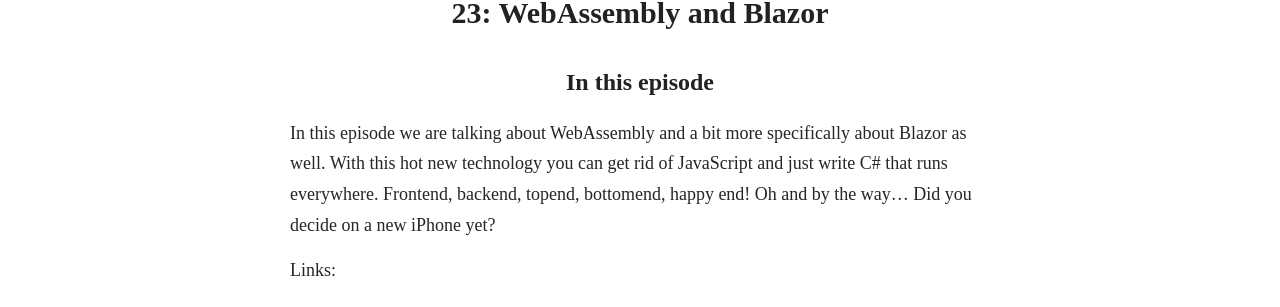
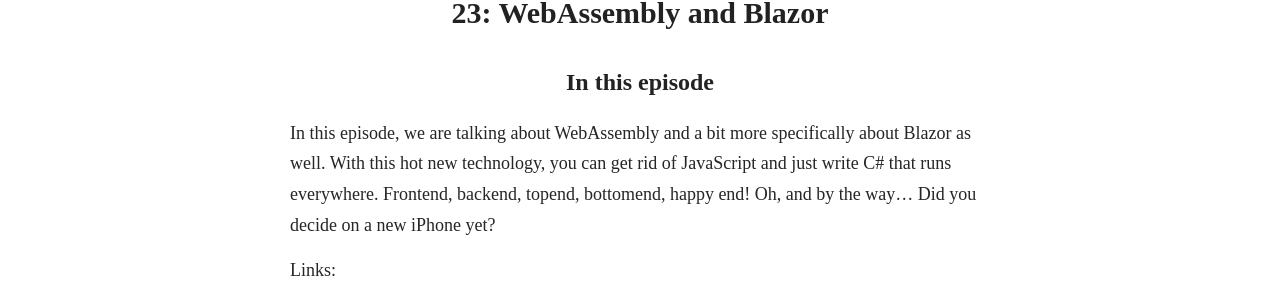
Before and after one commit to nullpointersio/website, a Jekyll site: the page built from _posts/2020-10-21-23.markdown, in a window 1280 px wide. Shown: the part 156-463 px from the top of the page. Built offline with Jekyll 4.4.1, drawn with Linux system fonts in a browser that asks for light colours; some web fonts are replaced.

Commit message:
Proof reading

```diff
--- a/_posts/2020-10-21-23.markdown
+++ b/_posts/2020-10-21-23.markdown
@@ -5,9 +5,9 @@
 title: 			"23: WebAssembly and Blazor"
 url:            "23"
 subtitle: 		"How to use C# in your browser"
-summary: 		"In this episode we are talking about WebAssembly and a bit more specifically about Blazor as well. With this hot new technology you can get rid of JavaScript and just write C# that runs everywhere. Frontend, backend, topend, bottomend, happy end! Oh and by the way... Did you decide on a new iPhone yet?"
+summary: 		"In this episode, we are talking about WebAssembly and a bit more specifically about Blazor as well. With this hot new technology, you can get rid of JavaScript and just write C# that runs everywhere. Frontend, backend, topend, bottomend, happy end! Oh, and by the way... Did you decide on a new iPhone yet?"
 
-description: 	"In this episode we are talking about WebAssembly and a bit more specifically about Blazor as well. With this hot new technology you can get rid of JavaScript and just write C# that runs everywhere. Frontend, backend, topend, bottomend, happy end! Oh and by the way... Did you decide on a new iPhone yet?"
+description: 	"In this episode, we are talking about WebAssembly and a bit more specifically about Blazor as well. With this hot new technology, you can get rid of JavaScript and just write C# that runs everywhere. Frontend, backend, topend, bottomend, happy end! Oh, and by the way... Did you decide on a new iPhone yet?"
 
 type:			full # "trailer" or "full"
 duration: 		"39:19" # audio length in min
```
